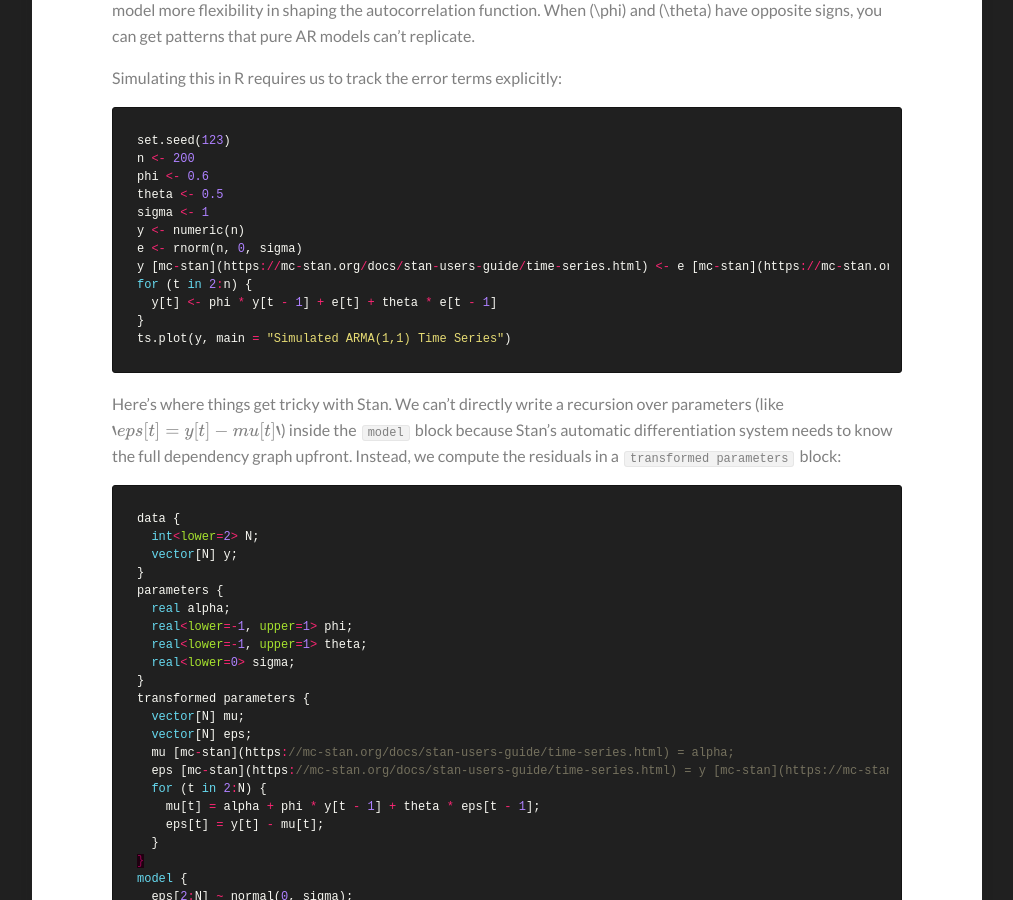
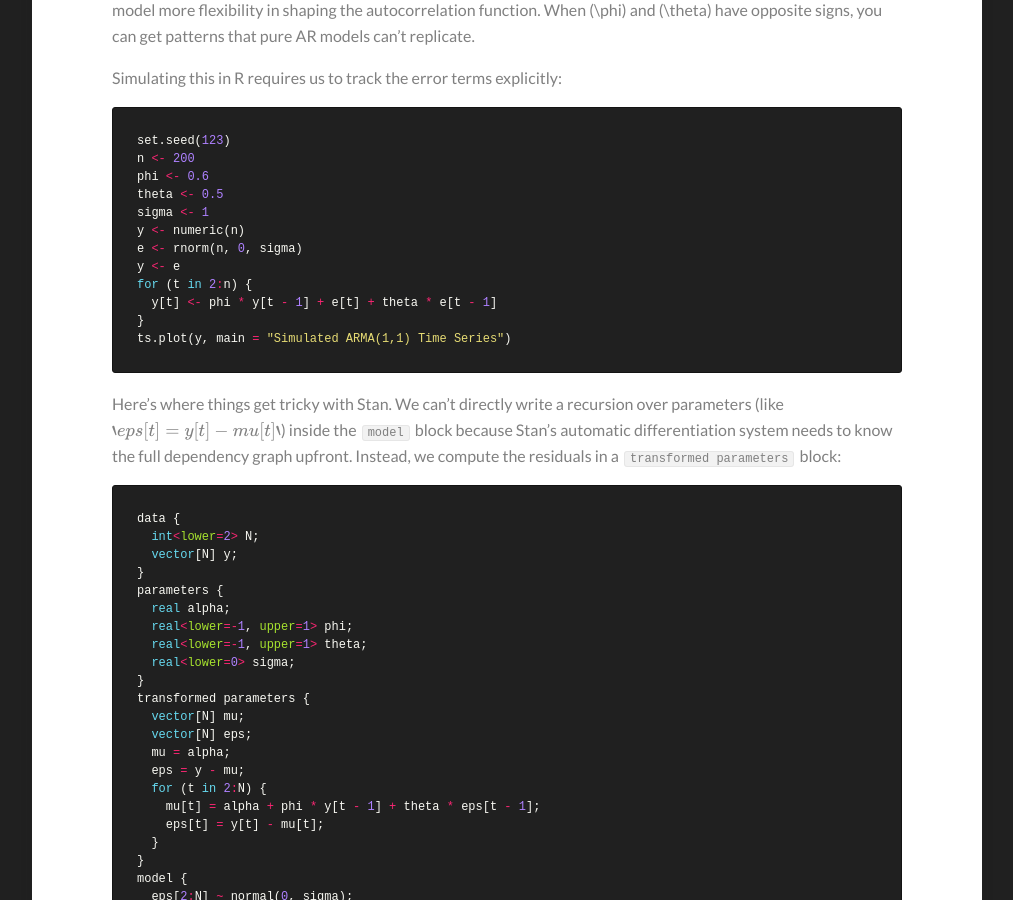
Before and after one commit to Kamran-Afzali/Kamran-Afzali.github.io, a Jekyll site: the page built from _posts/2026-02-25-ARIMA_STAN.md, in a window 1280 px wide and 900 px high, scrolled down 2510 px. Shown: the whole window, without its empty margins (133-1146 px from the left). Built offline with Jekyll 4.4.1, drawn with Linux system fonts in a browser that asks for light colours; our own code applies the rules of GitHub Pages for plain Markdown files; formulas are drawn with MathJax 3; some of the changed text lies outside the part shown.

Commit message:
Update 2026-02-25-ARIMA_STAN.md

```diff
--- a/_posts/2026-02-25-ARIMA_STAN.md
+++ b/_posts/2026-02-25-ARIMA_STAN.md
@@ -21,7 +21,7 @@ n <- 100
 phi <- 0.7
 sigma <- 1
 y <- numeric(n)
-y [mc-stan](https://mc-stan.org/docs/stan-users-guide/time-series.html) <- rnorm(1, 0, sigma / sqrt(1 - phi^2))
+y <- rnorm(1, 0, sigma / sqrt(1 - phi^2))
 for (t in 2:n) {
   y[t] <- phi * y[t - 1] + rnorm(1, 0, sigma)
 }
@@ -86,7 +86,7 @@ theta <- 0.5
 sigma <- 1
 y <- numeric(n)
 e <- rnorm(n, 0, sigma)
-y [mc-stan](https://mc-stan.org/docs/stan-users-guide/time-series.html) <- e [mc-stan](https://mc-stan.org/docs/stan-users-guide/time-series.html)
+y <- e
 for (t in 2:n) {
   y[t] <- phi * y[t - 1] + e[t] + theta * e[t - 1]
 }
@@ -109,8 +109,8 @@ parameters {
 transformed parameters {
   vector[N] mu;
   vector[N] eps;
-  mu [mc-stan](https://mc-stan.org/docs/stan-users-guide/time-series.html) = alpha;
-  eps [mc-stan](https://mc-stan.org/docs/stan-users-guide/time-series.html) = y [mc-stan](https://mc-stan.org/docs/stan-users-guide/time-series.html) - mu [mc-stan](https://mc-stan.org/docs/stan-users-guide/time-series.html);
+  mu = alpha;
+  eps = y - mu;
   for (t in 2:N) {
     mu[t] = alpha + phi * y[t - 1] + theta * eps[t - 1];
     eps[t] = y[t] - mu[t];
```
